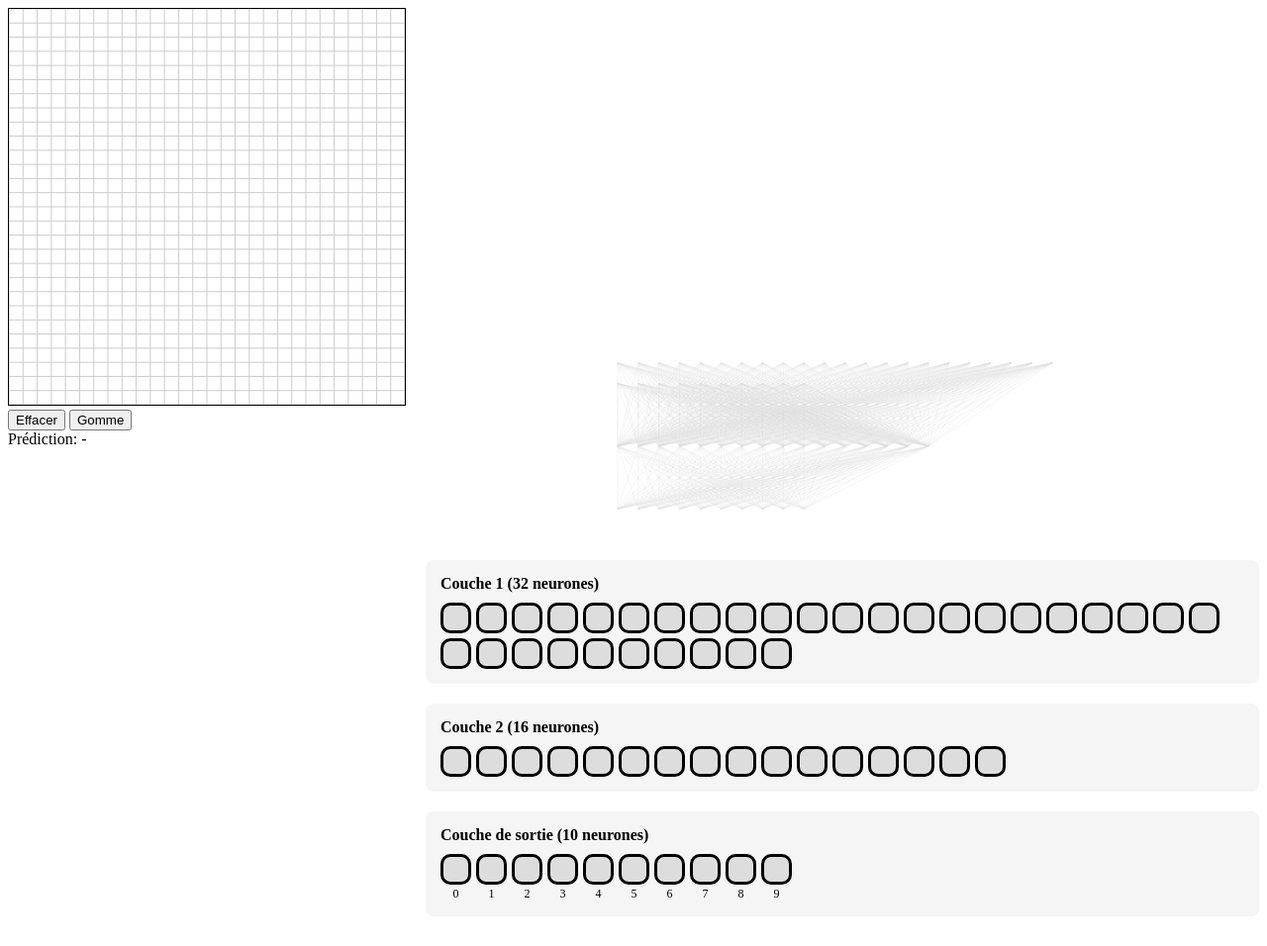
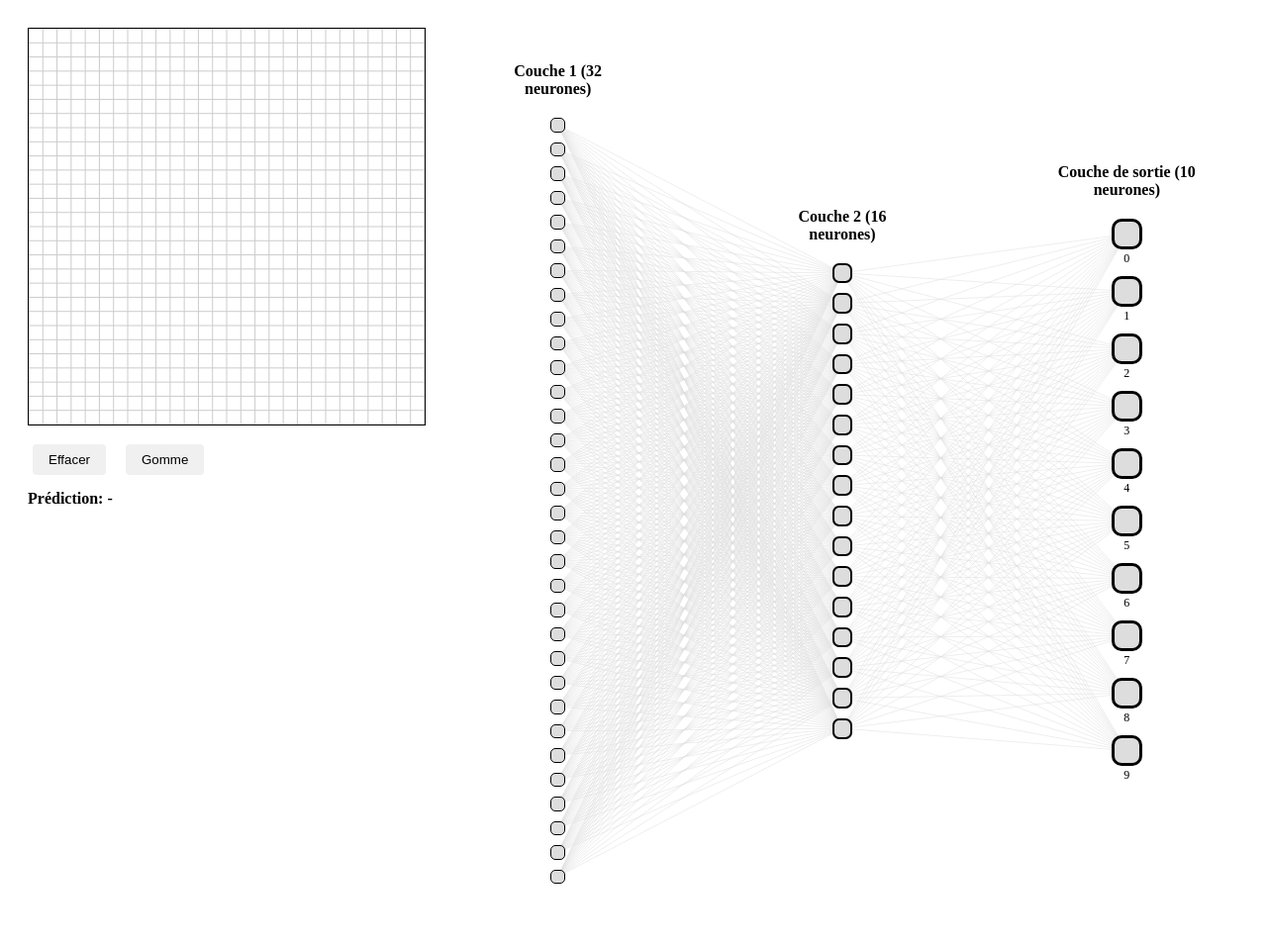
Before and after one commit to Cent0Quatre/mnist_prediction, a Flask app: page / in a window 1280 px wide. Shown: the whole page at 99% size. Before the commit the page ends 907 px from the top, so only its background shows below. Run offline with Flask 3, Linux system fonts and the light colour scheme; parts of the project's set-up code (start-up, migrations or seed data) failed here and were passed over.

Commit message:
Update style.css

```diff
--- a/static/css/style.css
+++ b/static/css/style.css
@@ -1,30 +1,63 @@
 .container {
     display: flex;
     gap: 20px;
+    padding: 20px;
+    min-height: 800px;
 }
+
 .canvas-container {
     flex: 0 0 auto;
 }
+
 .network-viz {
     flex: 1;
     display: flex;
+    align-items: center;
+    position: relative;
+    gap: 100px;
+    padding: 20px;
+    min-height: 700px;
+}
+
+.connections-container {
+    position: absolute;
+    top: 0;
+    left: 0;
+    width: 100%;
+    height: 100%;
+    z-index: 1;
+    pointer-events: none;
+}
+
+#connections-svg {
+    width: 100%;
+    height: 100%;
+}
+
+.layer {
+    flex: 1;
+    display: flex;
     flex-direction: column;
-    gap: 20px;
+    align-items: center;
+    padding: 15px;
+    position: relative;
+    z-index: 2;
 }
-.layer {
-    background: #f5f5f5;
-    padding: 15px;
-    border-radius: 8px;
+
+.layer-title {
+    margin-bottom: 20px;
+    font-weight: bold;
+    text-align: center;
 }
-.layer-title {
-    margin-bottom: 10px;
-    font-weight: bold;
-}
+
 .neuron-grid {
     display: flex;
-    gap: 5px;
-    flex-wrap: wrap;
+    flex-direction: column;
+    gap: 10px;
+    align-items: center;
 }
+
+/* Style de base pour les jauges */
 .jauge {
     position: relative;
     width: 25px;
@@ -33,7 +66,25 @@
     border-radius: 10px;
     background: #ddd;
     overflow: hidden;
+    z-index: 2;
 }
+
+/* Taille spécifique pour la première couche (moitié) */
+#layer1 .jauge {
+    width: 12.5px;
+    height: 12.5px;
+    border-width: 1.5px;
+    border-radius: 5px;
+}
+
+/* Taille spécifique pour la deuxième couche (2/3) */
+#layer2 .jauge {
+    width: 16.7px;
+    height: 16.7px;
+    border-width: 2px;
+    border-radius: 6.7px;
+}
+
 .remplissage {
     position: absolute;
     bottom: 0;
@@ -42,3 +93,40 @@
     background: linear-gradient(to bottom, #00cc66, #00994d);
     transition: height 0.3s ease-in-out;
 }
+
+button {
+    margin: 5px;
+    padding: 8px 16px;
+    border: none;
+    border-radius: 4px;
+    background-color: #f0f0f0;
+    cursor: pointer;
+    transition: background-color 0.3s ease;
+}
+
+button:hover {
+    background-color: #e0e0e0;
+}
+
+.controls {
+    display: flex;
+    gap: 10px;
+    margin-top: 10px;
+}
+
+#prediction {
+    margin-top: 10px;
+    font-weight: bold;
+}
+
+.neuron-container {
+    display: flex;
+    flex-direction: column;
+    align-items: center;
+    gap: 5px;
+}
+
+.neuron-label {
+    font-size: 12px;
+    color: #666;
+}
```
